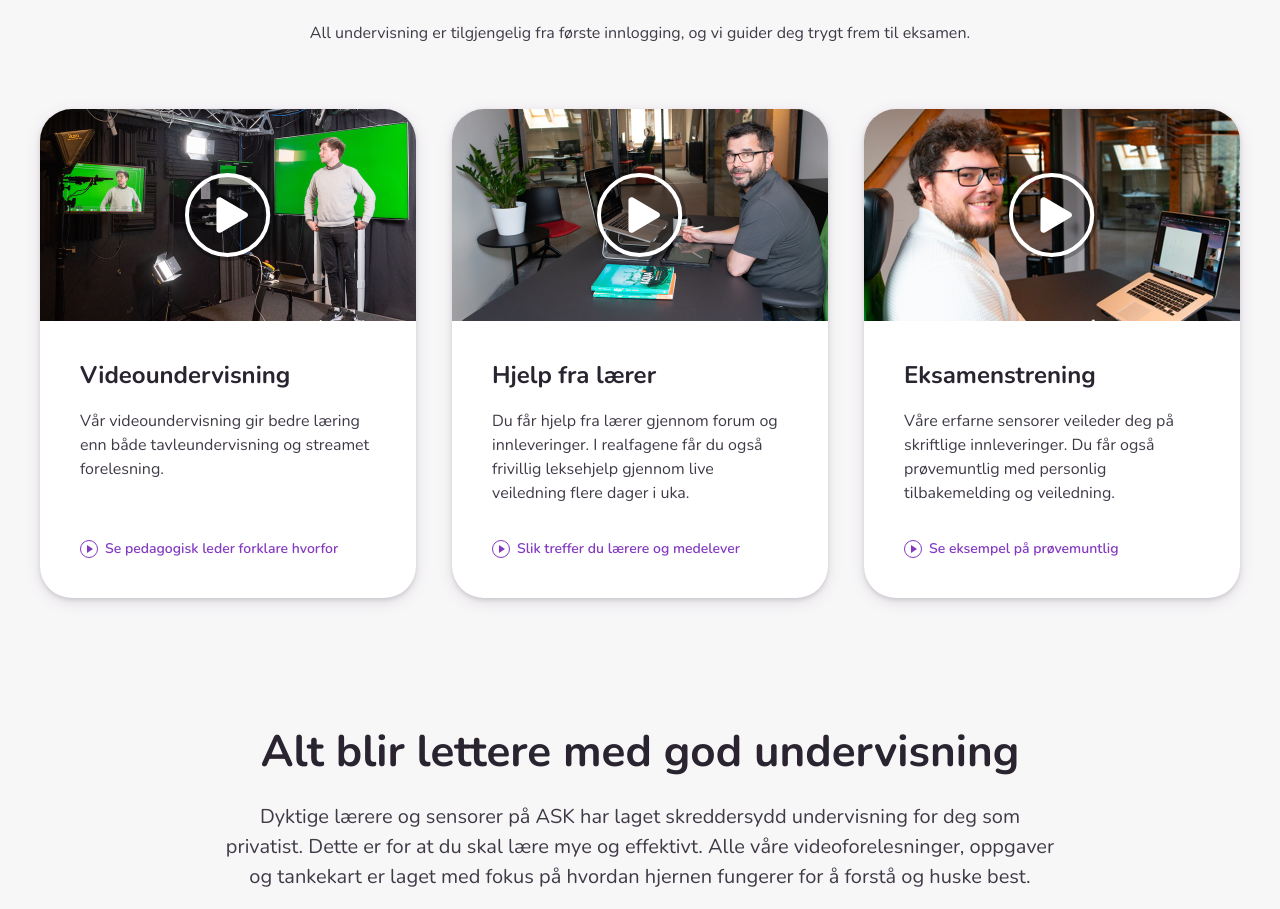
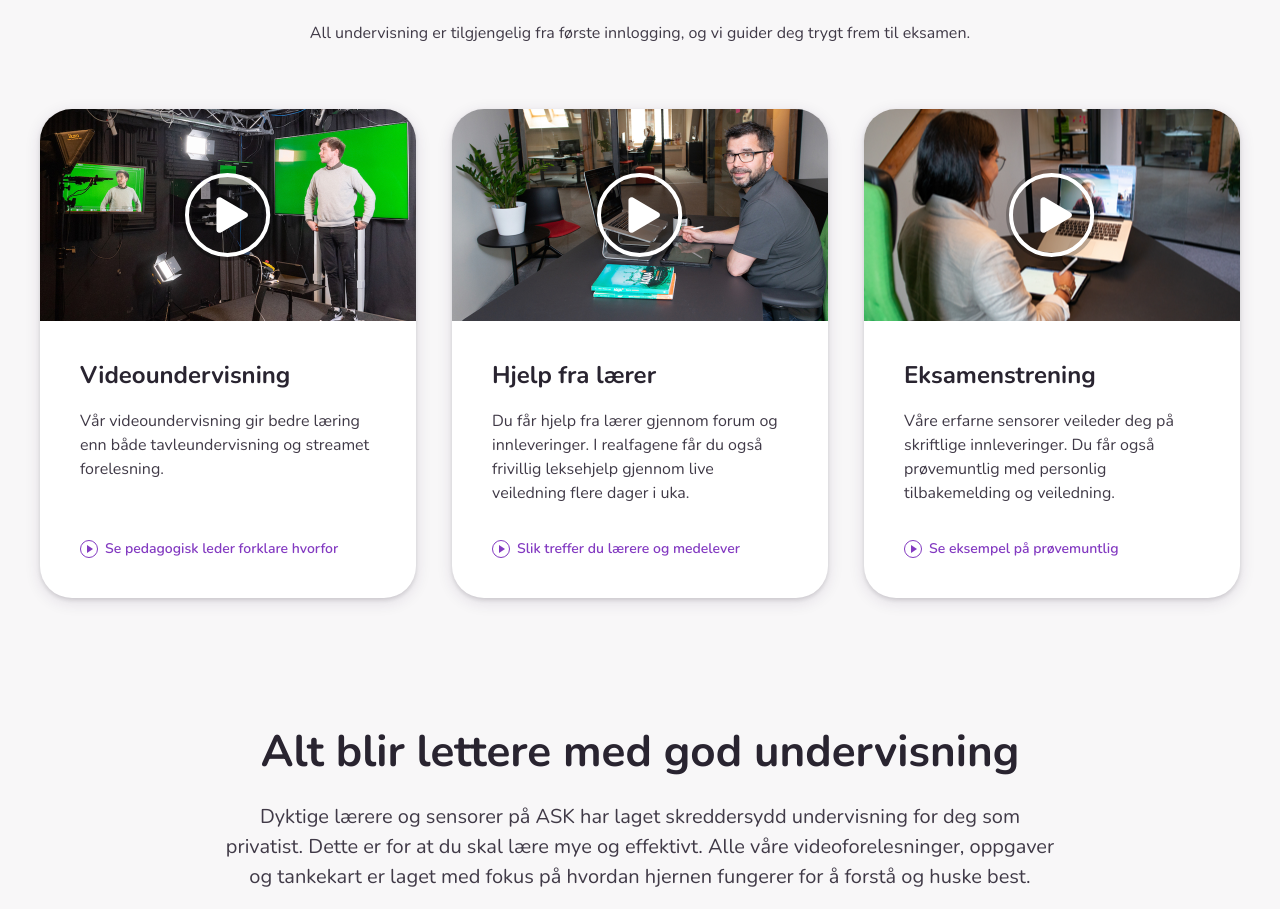
Before and after one commit to breadshaker/asksalgsside, a plain HTML site: page index.html in a window 1280 px wide. Shown: the part 890-1799 px from the top of the page. Drawn offline with nearby package versions, Linux system fonts and the light colour scheme.

Commit message:
Nytt bilde på eksamenstrening med Tina

```diff
--- a/index.html
+++ b/index.html
@@ -226,7 +226,7 @@
             <div class="card">
                 <figure class="card__figure">
                     <a href="#" class="card__figure__play">
-                        <img src="img/eksamenstrening.png" class="card__figure__img" alt="Lærer ved datamaskin">
+                        <img src="img/eksamenstrening_tina.png" class="card__figure__img" alt="Lærer ved datamaskin">
                     </a>
                 </figure>
                 <div class="card__content">
```
Also changed, not shown: img/eksamenstrening_tina.png (added), 1 other file.
